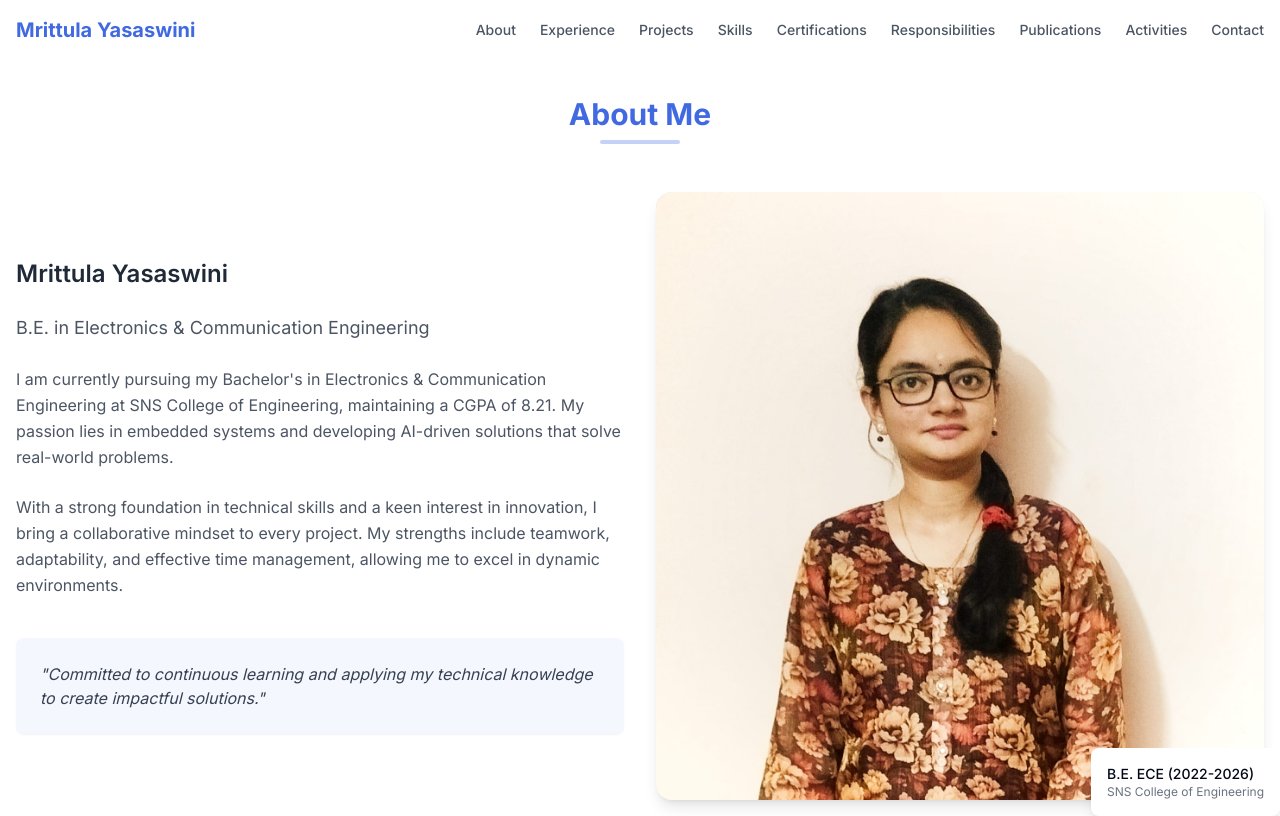
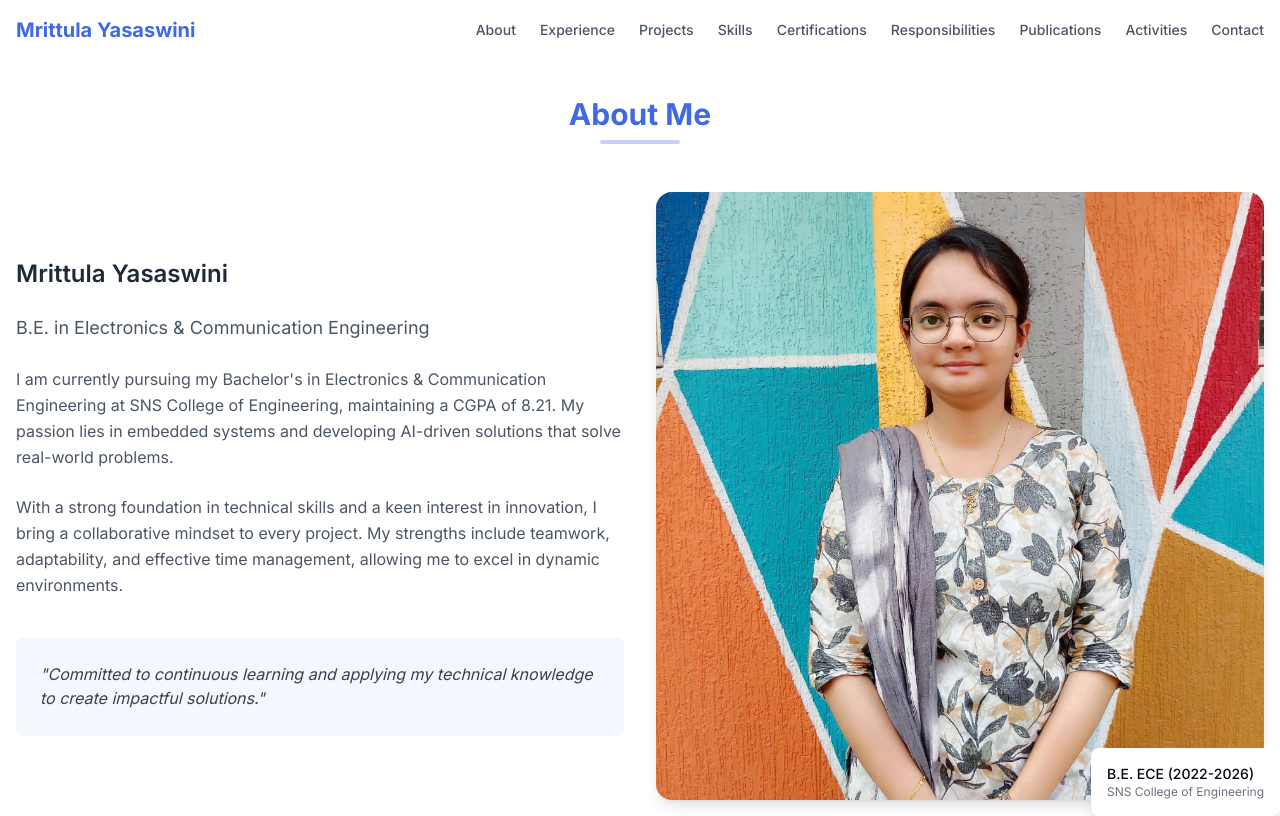
Before and after one commit to Mrittu/mrittula-portfolio-blueprint, a React (Vite) app: page / in a window 1280 px wide. Shown: the top 816 px of the page. Built offline with nearby package versions, Linux system fonts and the light colour scheme.

Commit message:
Replace About Me photo
Replaces the placeholder image in the About Me section with the user's provided photo.

```diff
--- a/src/components/AboutMe.tsx
+++ b/src/components/AboutMe.tsx
@@ -38,7 +38,7 @@ const AboutMe = () => {
         <div className="relative">
           <div className="aspect-square rounded-2xl bg-gradient-to-br from-primary/20 to-primary/5 flex items-center justify-center overflow-hidden shadow-lg">
             <img
-              src="/lovable-uploads/2591628a-019e-4413-b71b-dba273cd1b58.png"
+              src="/lovable-uploads/daadbec6-8752-47de-8079-666f6347fd0a.png"
               alt="Mrittula Yasaswini"
               className="w-full h-full object-cover"
             />
```
Also changed, not shown: public/lovable-uploads/daadbec6-8752-47de-8079-666f6347fd0a.png (added).
